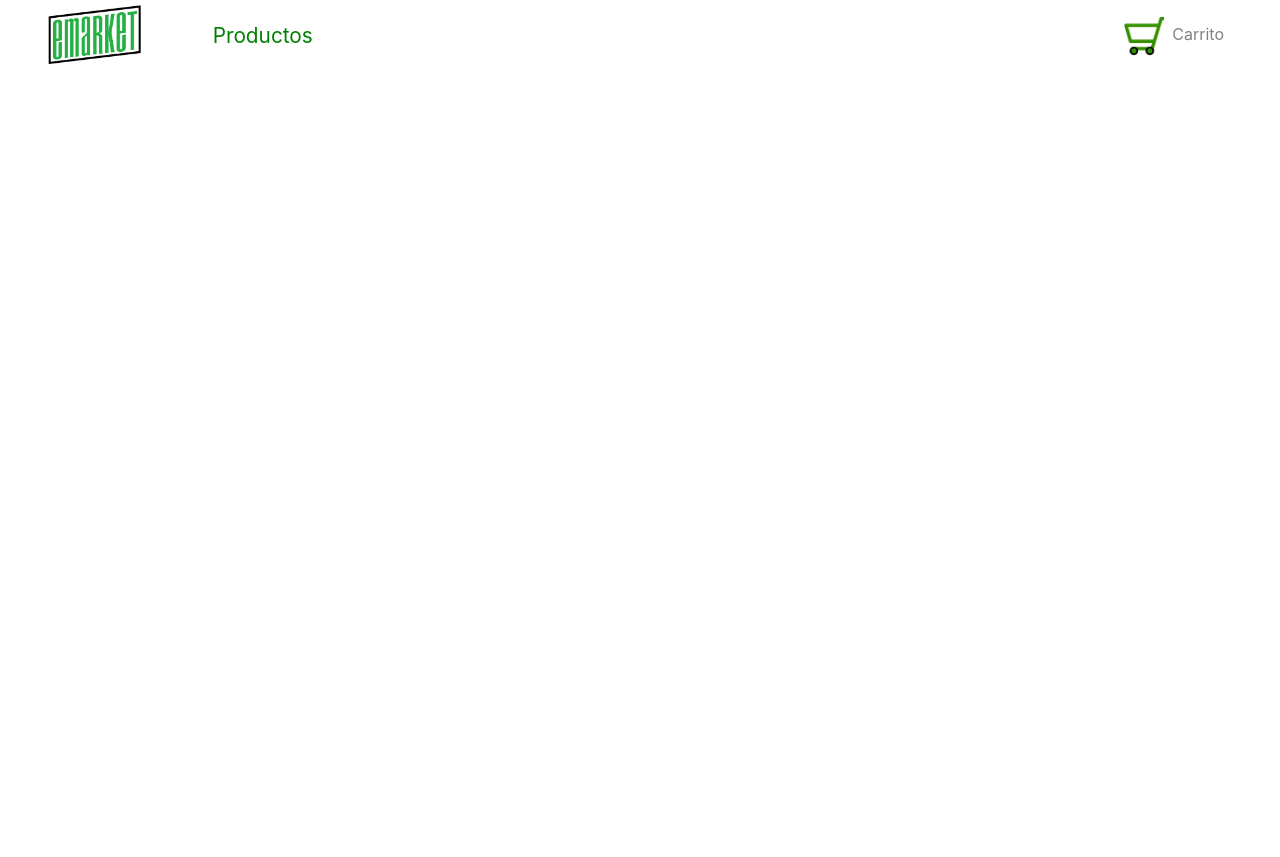
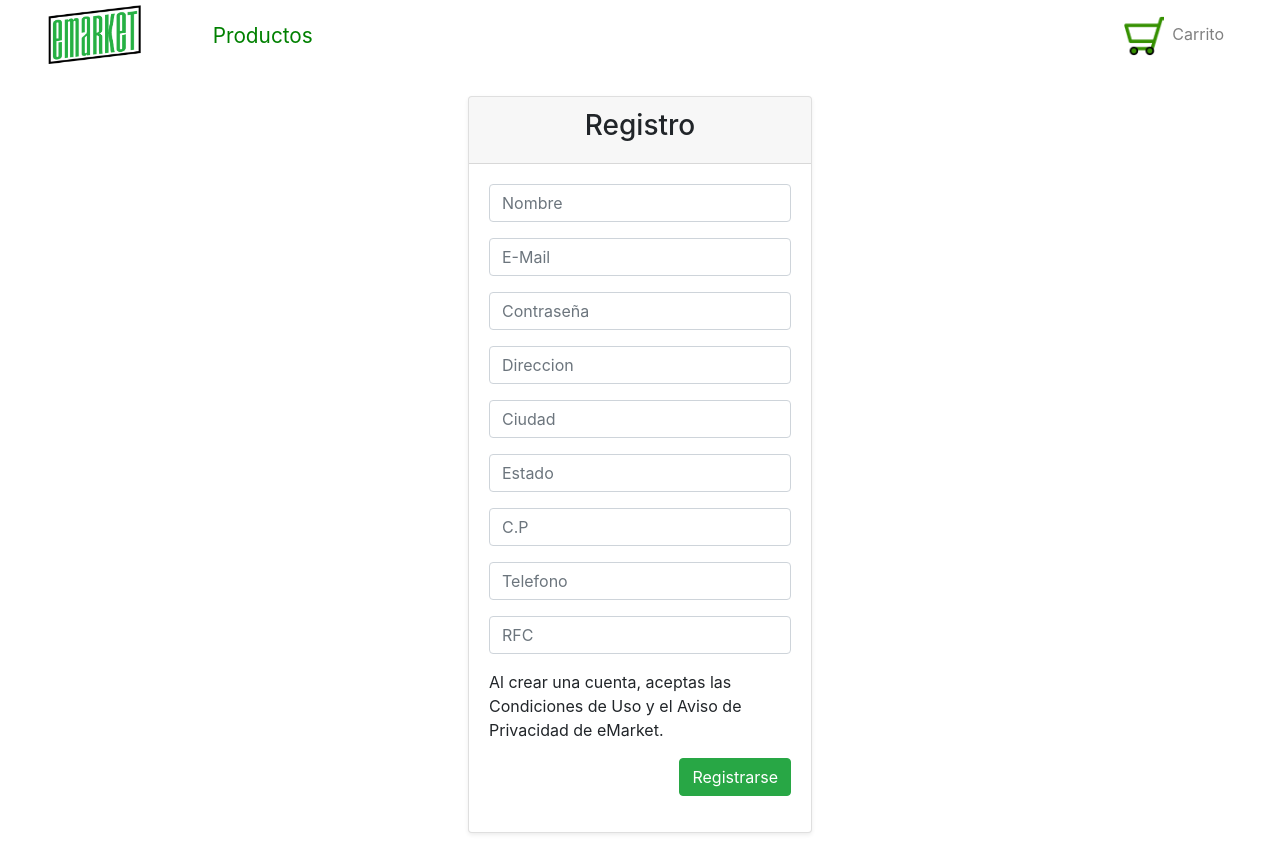
Before and after one commit to AlanAlvarez5/eMarketWeb, a React (Create React App) app: page /SignUp in a window 1280 px wide. Before the commit the page ends 800 px from the top, so only its background shows below. Built offline with nearby package versions, Linux system fonts and the light colour scheme.

Commit message:
Vista SignUp

```diff
--- a/src/App.js
+++ b/src/App.js
@@ -1,7 +1,9 @@
 import React, {Component} from 'react';
-import {BrowserRouter, Route, Switch} from 'react-router-dom';
+import {Route, Switch} from 'react-router-dom';
 import Header from './components/header';
+import SignUp from './components/SingUp';
 import "bootstrap/dist/css/bootstrap.min.css";
+
 
 
 
@@ -9,13 +11,13 @@ export default class Class extends Component {
 
     render() {
         return (
-            <BrowserRouter>
-              <Header />
-              <Switch>
-
-
-              </Switch>
-            </BrowserRouter>
+            <React.Fragment>
+                <Header/>
+                <Switch>
+                    {/*<Route path = "/cart" component = {Cart}></Route>*/}
+                    <Route path = "/SignUp" component = {SignUp}></Route>
+                </Switch>
+            </React.Fragment>
         );
     }
 }
--- /dev/null
+++ b/src/components/SingUp.js
@@ -0,0 +1,59 @@
+import React, { Component } from 'react';
+
+
+
+export default class SingUp extends Component {
+    render() {
+        return (
+            <div className="container p-4" >
+                <div className="row">
+                    <div className="col-md-4 mx-auto  ">
+                        <div className="card text-center shadow-sm  bg-white rounded" Style="width: 100%; heigh">
+
+                            <div className="card-header">
+                                <h3>Registro</h3>
+                            </div>
+                            <div className="card-body">
+                                <form action="/users/addUser" method="post">
+                                    <div className="form-group">
+                                        <input type="text" name="nombre" placeholder="Nombre" className="form-control" autofocus/>
+                                    </div>
+                                    <div className="form-group">
+                                        <input type="text" name="correo" placeholder="E-Mail" className="form-control" autofocus/>
+                                    </div>
+                                    <div className="form-group">
+                                        <input type="password" name="password" placeholder="Contraseña" className="form-control"/>
+                                    </div>
+                                    <div className="form-group">
+                                        <input type="text" name="direccion" placeholder="Direccion" className="form-control"/>
+                                    </div>
+                                    <div className="form-group">
+                                        <input type="text" name="ciudad" placeholder="Ciudad" className="form-control"/>
+                                    </div>
+                                    <div className="form-group">
+                                        <input type="text" name="estado" placeholder="Estado" className="form-control"/>
+                                    </div>
+                                    <div className="form-group">
+                                        <input type="number" name="cp" placeholder="C.P" className="form-control"/>
+                                    </div>
+                                    <div className="form-group">
+                                        <input type="text" name="telefono" placeholder="Telefono" className="form-control"/>
+                                    </div>
+                                    <div className="form-group">
+                                        <input type="text" name="rfc" placeholder="RFC" className="form-control"/>
+                                    </div>
+                                    <div className = "card-text text-left" >
+                                        <p >Al crear una cuenta, aceptas las Condiciones de Uso y el Aviso de Privacidad de eMarket. </p>
+                                    </div>
+                                    <div className="form-group text-right" >
+                                        <button className="btn btn-success " type= "submit" value="Submit" onClick={() => {alert("Uusario creado")}}>Registrarse</button>
+                                    </div>
+                                </form>
+                            </div>
+                        </div>
+                    </div>
+                </div>
+            </div>
+        );
+    }
+}
--- a/src/components/header.js
+++ b/src/components/header.js
@@ -3,7 +3,8 @@ import {Link} from 'react-router-dom';
 import styled from 'styled-components';
 import {ButtonContainer} from './Button'
 
-export default class Navbar extends Component {
+
+export default class Header extends Component {
   render() {
     return (
       <NavWrapper className = "nav navbar-expand-sm navbar-dark px-sm-5">
@@ -16,6 +17,9 @@ export default class Navbar extends Component {
                 <Link to = "/" className = "nav-link text-success">Productos</Link>
             </li>
         </ul>
+        <Link to = "/Registro" className = "ml-auto">
+        </Link>
+
         <Link to = "/cart" className = "ml-auto">
             <ButtonContainer>
                 <span  className="mr-2">
@@ -23,6 +27,7 @@ export default class Navbar extends Component {
                 </span>
                 Carrito
             </ButtonContainer>
+
         </Link>
       </NavWrapper>
     );
```
